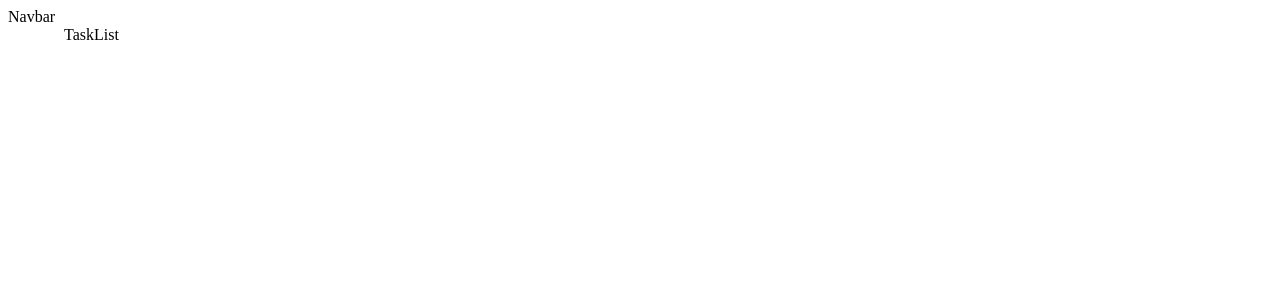
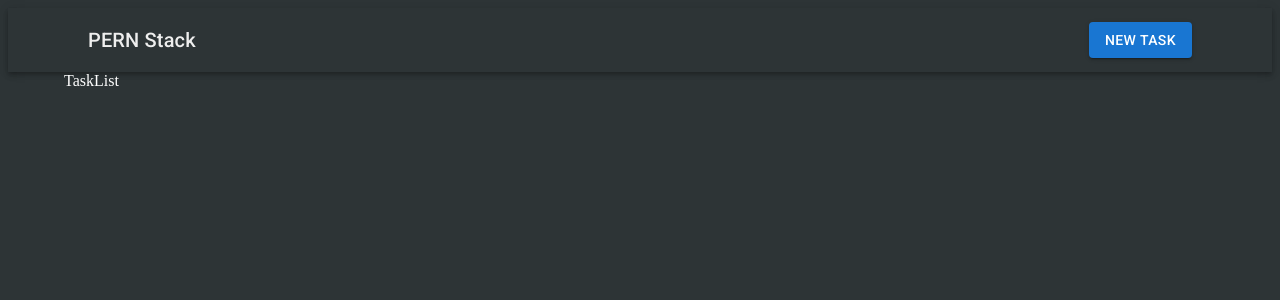
Before and after one commit to thomassr30/frontend-crud-pern, a React (Vite) app: page / in a window 1280 px wide. Shown: the top 300 px of the page. Built offline with nearby package versions, Linux system fonts and the light colour scheme.

Commit message:
Estructura navbar

```diff
--- a/src/components/Navbar.jsx
+++ b/src/components/Navbar.jsx
@@ -1,8 +1,38 @@
-import React from 'react'
+import {
+  Box,
+  AppBar,
+  Container,
+  Toolbar,
+  Typography,
+  Button
+} from '@mui/material'
+import {Link, useNavigate} from 'react-router-dom'
 
 const Navbar = () => {
+
+  const navigate = useNavigate()
+
   return (
-    <div>Navbar</div>
+    <Box sx={{flexGrow: 1}}>
+      <AppBar position='static' color='transparent'>
+        <Container>
+          <Toolbar>
+            <Typography variant='h6' sx={{flexGrow: 1}}>
+              <Link to="/" style={{textDecoration: 'none', color: '#eee'}}>
+                PERN Stack
+              </Link>
+            </Typography>
+            <Button
+                variant='contained'
+                color='primary'
+                onClick={() => navigate('/tasks/new')}
+                >
+              New Task
+            </Button>
+          </Toolbar>
+        </Container>
+      </AppBar>
+    </Box>
   )
 }
 
--- a/src/index.css
+++ b/src/index.css
@@ -0,0 +1,4 @@
+body{
+    background: #2d3436;
+    color: white;
+}
```
